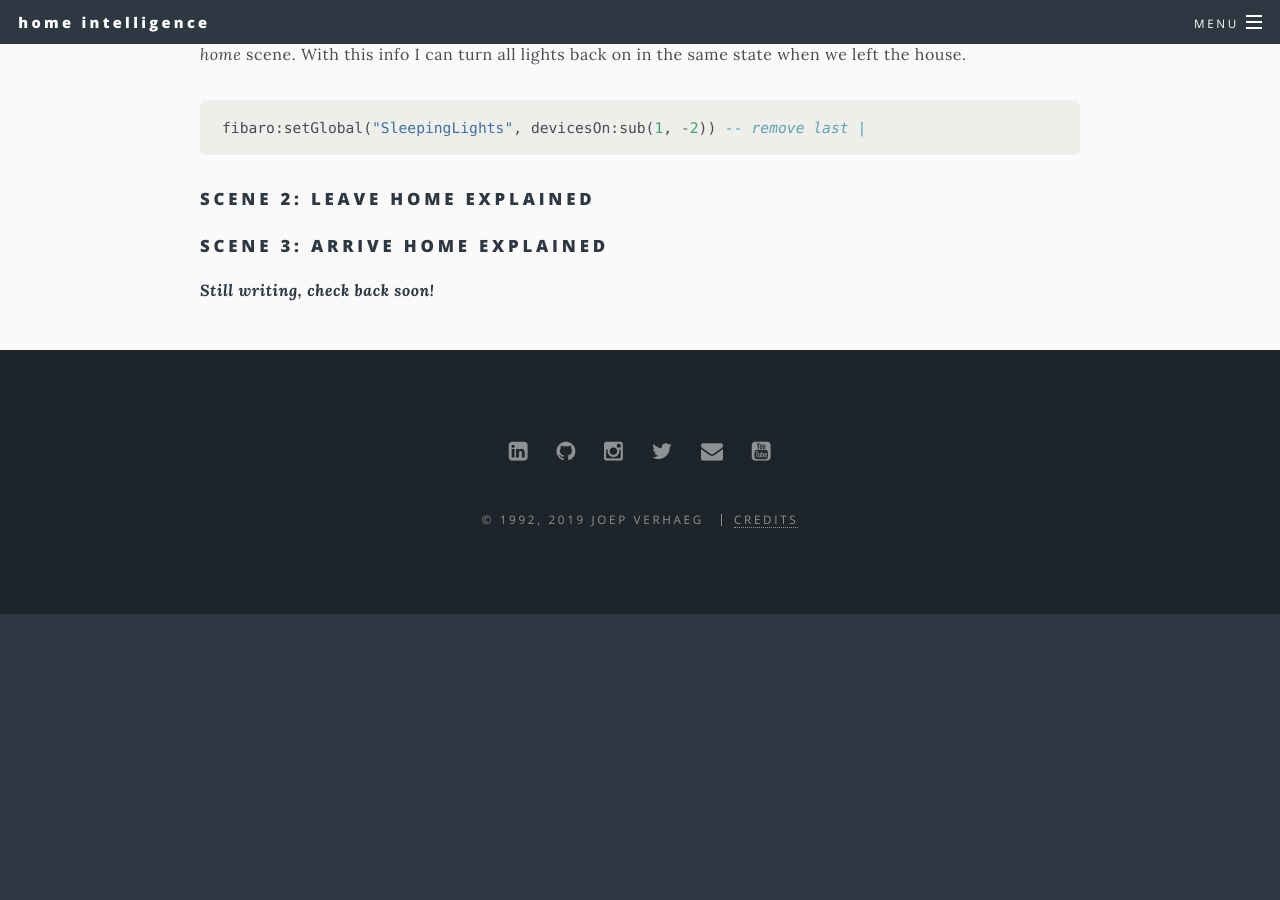
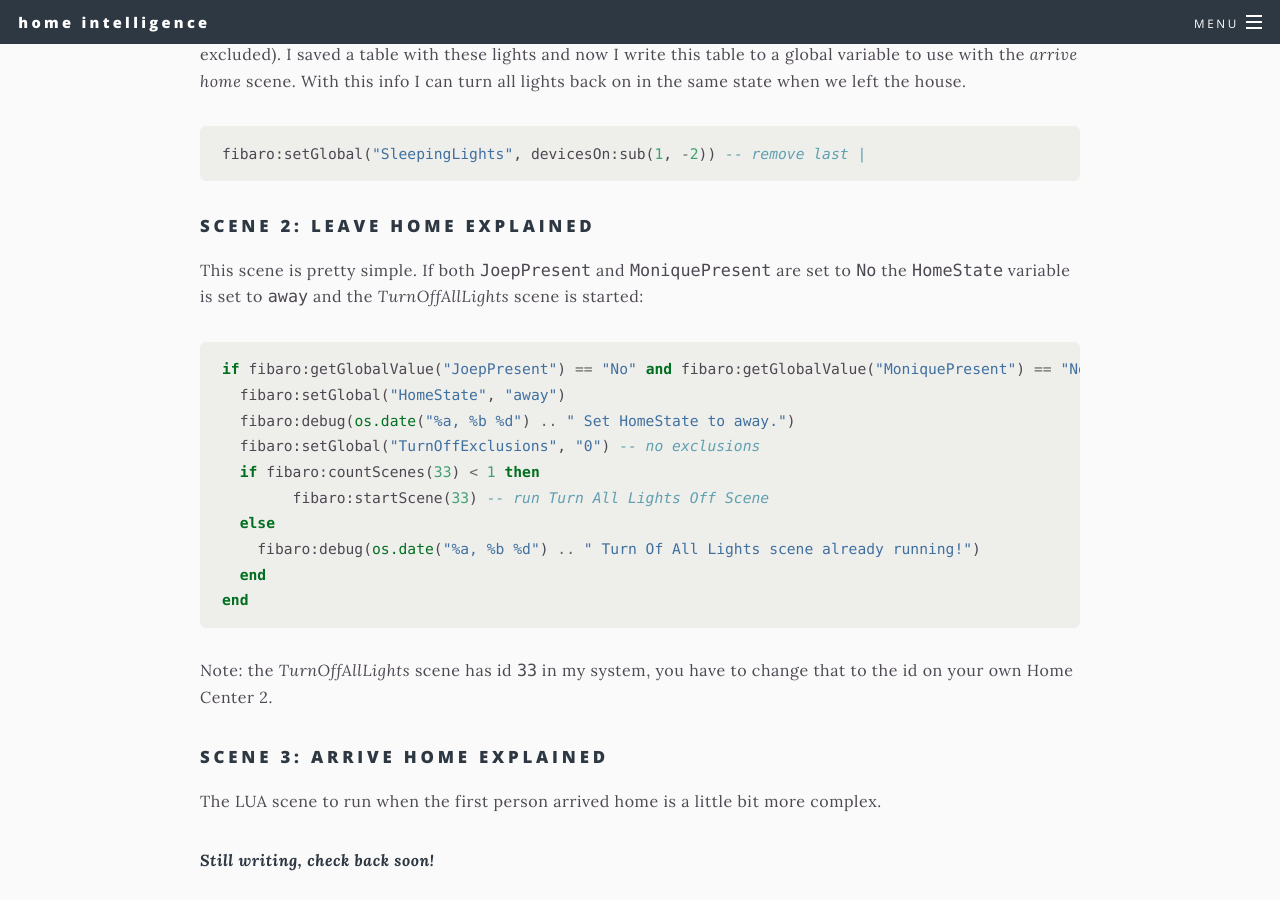
Before and after one commit to joepv/joepv.github.io, a Jekyll site: the page built from _pages/hibernate.md, in a window 1280 px wide and 900 px high, scrolled down 5180 px. Built offline with Jekyll 4.4.1, drawn with Linux system fonts in a browser that asks for light colours; before the commit the page ends 5794 px from its top, so only the background shows below that.

Commit message:
Added LeaveHome scene code

````diff
--- a/_pages/hibernate.md
+++ b/_pages/hibernate.md
@@ -179,6 +179,25 @@ fibaro:setGlobal("SleepingLights", devicesOn:sub(1, -2)) -- remove last |
 
 ### Scene 2: leave home explained
 
+This scene is pretty simple. If both `JoepPresent` and `MoniquePresent` are set to `No` the `HomeState` variable is set to `away` and the _TurnOffAllLights_ scene is started:
+
+```lua
+if fibaro:getGlobalValue("JoepPresent") == "No" and fibaro:getGlobalValue("MoniquePresent") == "No" then
+  fibaro:setGlobal("HomeState", "away")
+  fibaro:debug(os.date("%a, %b %d") .. " Set HomeState to away.")
+  fibaro:setGlobal("TurnOffExclusions", "0") -- no exclusions
+  if fibaro:countScenes(33) < 1 then
+  	fibaro:startScene(33) -- run Turn All Lights Off Scene
+  else
+    fibaro:debug(os.date("%a, %b %d") .. " Turn Of All Lights scene already running!")
+  end
+end
+```
+
+Note: the _TurnOffAllLights_ scene has id `33` in my system, you have to change that to the id on your own Home Center 2.
+
 ### Scene 3: arrive home explained
 
+The LUA scene to run when the first person arrived home is a little bit more complex.
+
 **_Still writing, check back soon!_**
````
